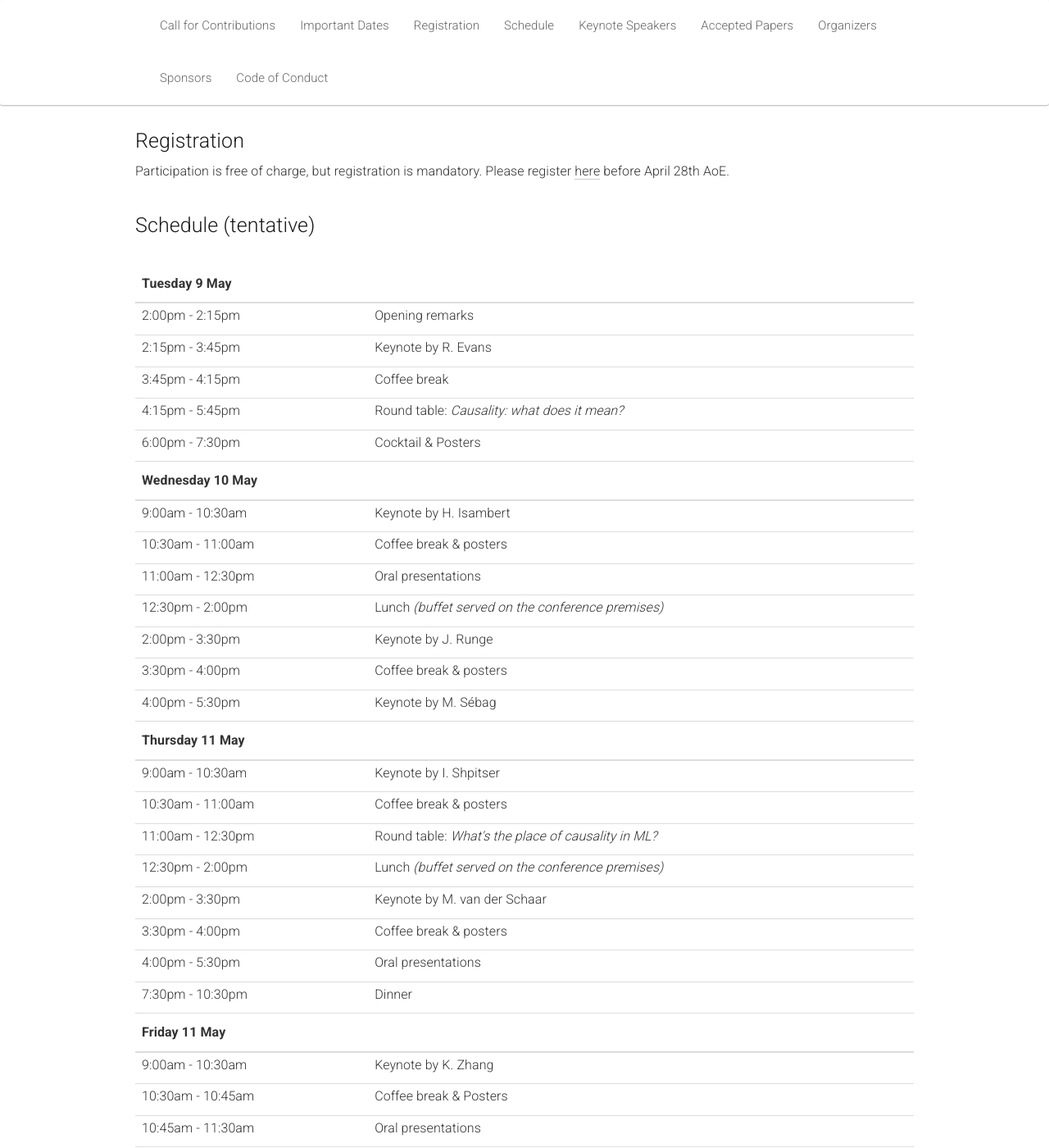
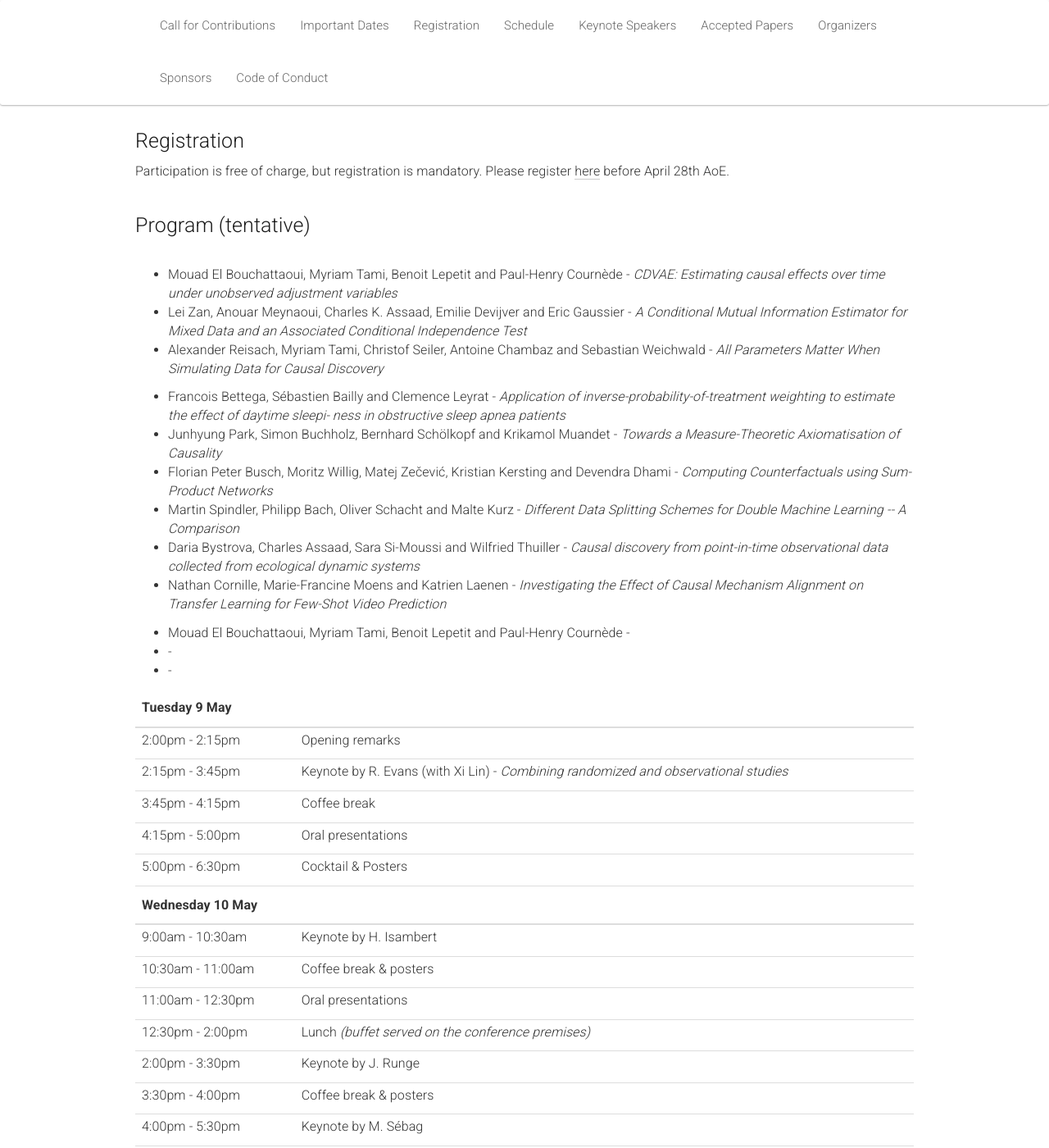
Before and after one commit to quarter-on-causality/quarter-on-causality.github.io, a Jekyll site: the page built from _pages/home_challenges.md, in a window 1280 px wide and 1400 px high, scrolled down 2193 px. Shown: the whole window at 82% size. Built offline with Jekyll 4.4.1, drawn with Linux system fonts in a browser that asks for light colours; nearby versions of some CDN libraries.

Commit message:
Update home_challenges.md

```diff
--- a/_pages/home_challenges.md
+++ b/_pages/home_challenges.md
@@ -115,7 +115,7 @@ acknowledgements: ""
 
 <div class="row">
   <div class="col-xs-12"><a class="anchor" id="schedule"></a>
-     <h2>Schedule (tentative)</h2>
+     <h2>Program (tentative)</h2>
      <br>
      <table class="table schedule" style="border:none !important;">
       <thead class="thead-light">
@@ -131,18 +131,23 @@ acknowledgements: ""
         </tr>
 	      <tr>
           <td>2:15pm - 3:45pm</td>
-          <td>Keynote by R. Evans</td>
+		      <td>Keynote by R. Evans (with Xi Lin) - <i>Combining randomized and observational studies</i></td>
         </tr>
         <tr>
           <td>3:45pm - 4:15pm</td>
           <td>Coffee break</td>
         </tr>
 	      <tr>
-          <td>4:15pm - 5:45pm</td>
-          <td>Round table: <i>Causality: what does it mean?</i> </td>
+          <td>4:15pm - 5:00pm</td>
+          <td>Oral presentations</td>
+		<ul>
+			<li>Mouad El Bouchattaoui, Myriam Tami, Benoit Lepetit and Paul-Henry Cournède - <i>CDVAE: Estimating causal effects over time under unobserved adjustment variables</i></li>
+			<li>Lei Zan, Anouar Meynaoui, Charles K. Assaad, Emilie Devijver and Eric Gaussier - <i>A Conditional Mutual Information Estimator for Mixed Data and an Associated Conditional Independence Test</i></li>
+			<li>Alexander Reisach, Myriam Tami, Christof Seiler, Antoine Chambaz and Sebastian Weichwald - <i>All Parameters Matter When Simulating Data for Causal Discovery</i></li>
+		</ul>
         </tr>
 	      <tr>
-          <td>6:00pm - 7:30pm</td>
+          <td>5:00pm - 6:30pm</td>
           <td>Cocktail & Posters</td>
         </tr>
       </tbody>
@@ -164,6 +169,14 @@ acknowledgements: ""
         <tr>
           <td>11:00am - 12:30pm</td>
           <td>Oral presentations</td>
+		<ul>
+			<li>Francois Bettega, Sébastien Bailly and Clemence Leyrat - <i>Application of inverse-probability-of-treatment weighting to estimate the effect of daytime sleepi- ness in obstructive sleep apnea patients</i></li>
+			<li>Junhyung Park, Simon Buchholz, Bernhard Schölkopf and Krikamol Muandet - <i>Towards a Measure-Theoretic Axiomatisation of Causality</i></li>
+			<li>Florian Peter Busch, Moritz Willig, Matej Zečević, Kristian Kersting and Devendra Dhami - <i>Computing Counterfactuals using Sum-Product Networks</i></li>
+			<li>Martin Spindler, Philipp Bach, Oliver Schacht and Malte Kurz - <i>Different Data Splitting Schemes for Double Machine Learning -- A Comparison</i></li>
+			<li>Daria Bystrova, Charles Assaad, Sara Si-Moussi and Wilfried Thuiller - <i>Causal discovery from point-in-time observational data collected from ecological dynamic systems</i></li>
+			<li>Nathan Cornille, Marie-Francine Moens and Katrien Laenen - <i>Investigating the Effect of Causal Mechanism Alignment on Transfer Learning for Few-Shot Video Prediction</i></li>
+		</ul>
         </tr>
 	      <tr>
           <td>12:30pm - 2:00pm</td>
@@ -216,6 +229,11 @@ acknowledgements: ""
 	      <tr>
           <td>4:00pm - 5:30pm</td>
           <td>Oral presentations</td>
+		<ul>
+			<li>Mouad El Bouchattaoui, Myriam Tami, Benoit Lepetit and Paul-Henry Cournède - <i></i></li>
+			<li> - <i></i></li>
+			<li> - <i></i></li>
+		</ul>
         </tr>
 	      <tr>
           <td>7:30pm - 10:30pm</td>
```
